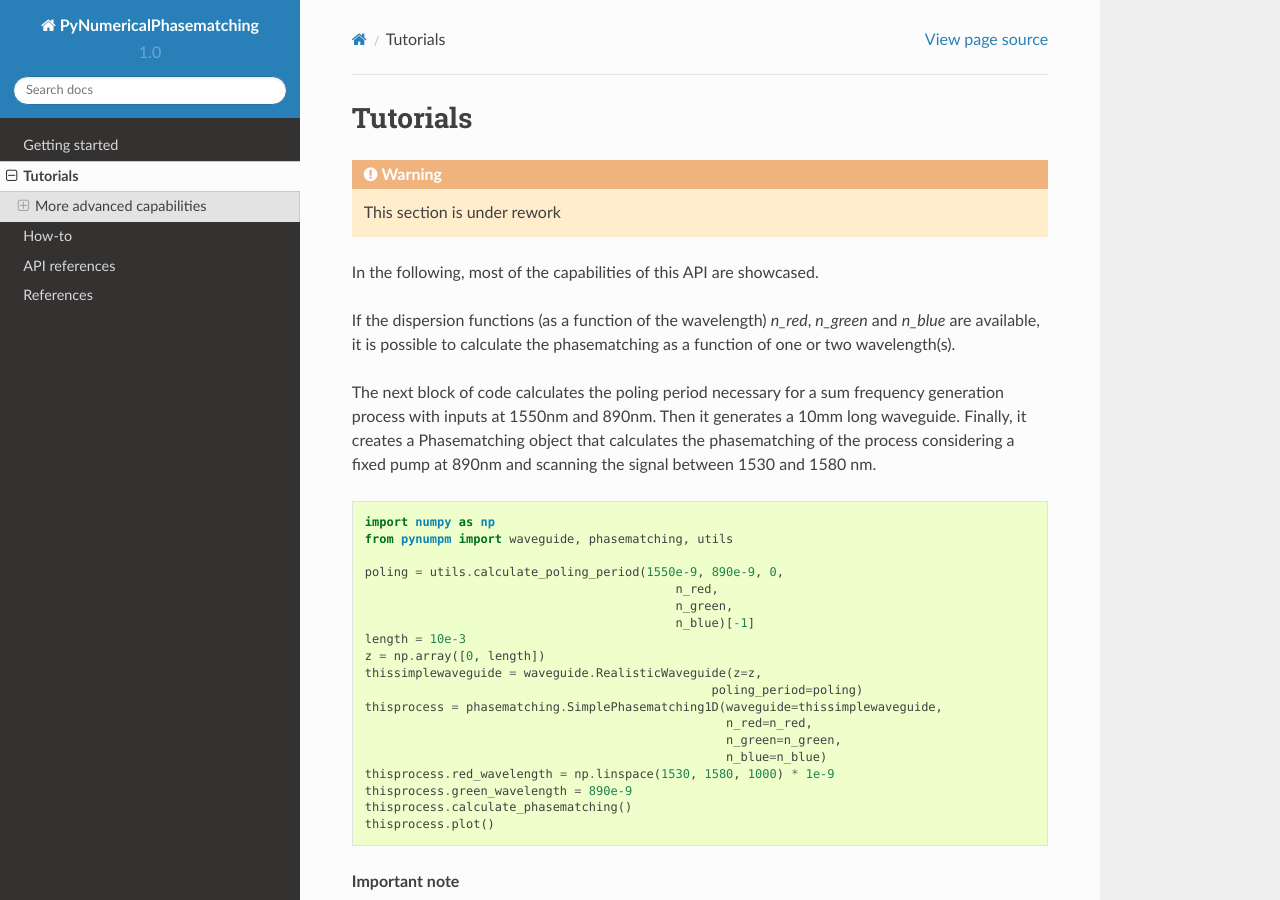
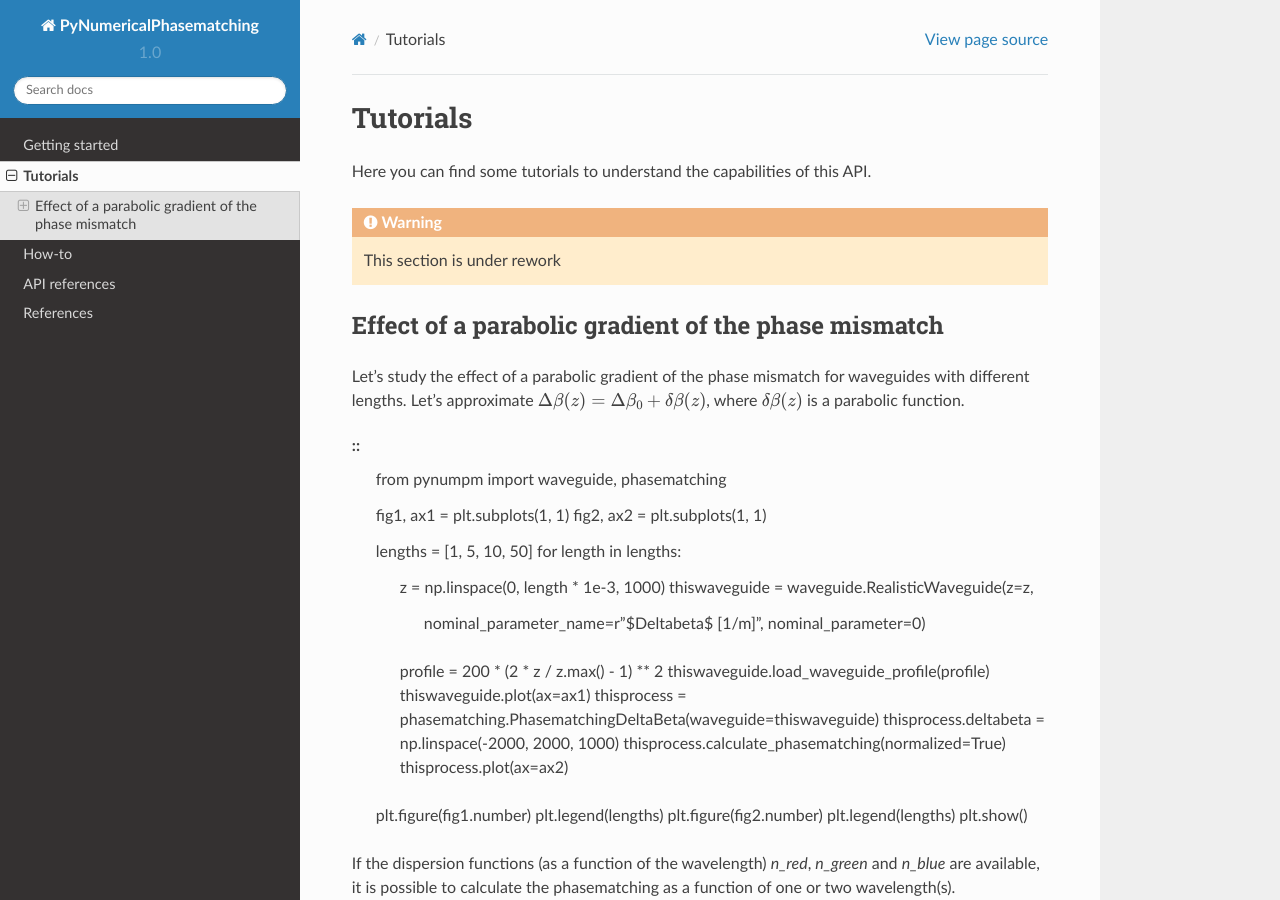
Before and after one commit to mattsantand/pynumericalphasematching, a Sphinx documentation site: the page built from doc/source/tutorials.rst, in a window 1280 px wide and 900 px high. Built offline with Sphinx 7.4.7 and the Read the Docs theme 2.0.0, drawn with Linux system fonts in a browser that asks for light colours.

Commit message:
Improve documentation.
Edited beginning of the Tutorial

```diff
--- a/doc/source/tutorials.rst
+++ b/doc/source/tutorials.rst
@@ -1,9 +1,47 @@
 =========
 Tutorials
 =========
+
+Here you can find some tutorials to understand the capabilities of this API.
+
 .. warning:: This section is under rework
 
-In the following, most of the capabilities of this API are showcased.
+Effect of a parabolic gradient of the phase mismatch
+****************************************************
+
+Let's study the effect of a parabolic gradient of the phase mismatch for waveguides with different lengths.
+Let's approximate :math:`\Delta\beta(z) = \Delta\beta_0 + \delta\beta(z)`, where :math:`\delta\beta(z)` is a parabolic
+function.
+
+::
+    from pynumpm import waveguide, phasematching
+
+    fig1, ax1 = plt.subplots(1, 1)
+    fig2, ax2 = plt.subplots(1, 1)
+
+    lengths = [1, 5, 10, 50]
+    for length in lengths:
+        z = np.linspace(0, length * 1e-3, 1000)
+        thiswaveguide = waveguide.RealisticWaveguide(z=z,
+                                                     nominal_parameter_name=r"$\Delta\beta$ [1/m]",
+                                                     nominal_parameter=0)
+        profile = 200 * (2 * z / z.max() - 1) ** 2
+        thiswaveguide.load_waveguide_profile(profile)
+        thiswaveguide.plot(ax=ax1)
+        thisprocess = phasematching.PhasematchingDeltaBeta(waveguide=thiswaveguide)
+        thisprocess.deltabeta = np.linspace(-2000, 2000, 1000)
+        thisprocess.calculate_phasematching(normalized=True)
+        thisprocess.plot(ax=ax2)
+
+    plt.figure(fig1.number)
+    plt.legend(lengths)
+    plt.figure(fig2.number)
+    plt.legend(lengths)
+    plt.show()
+
+
+
+
 
 If the dispersion functions (as a function of the wavelength) `n_red`, `n_green` and `n_blue` are available, it is
 possible to calculate the phasematching as a function of one or two wavelength(s).
```
Also changed, not shown: 1 other file.
